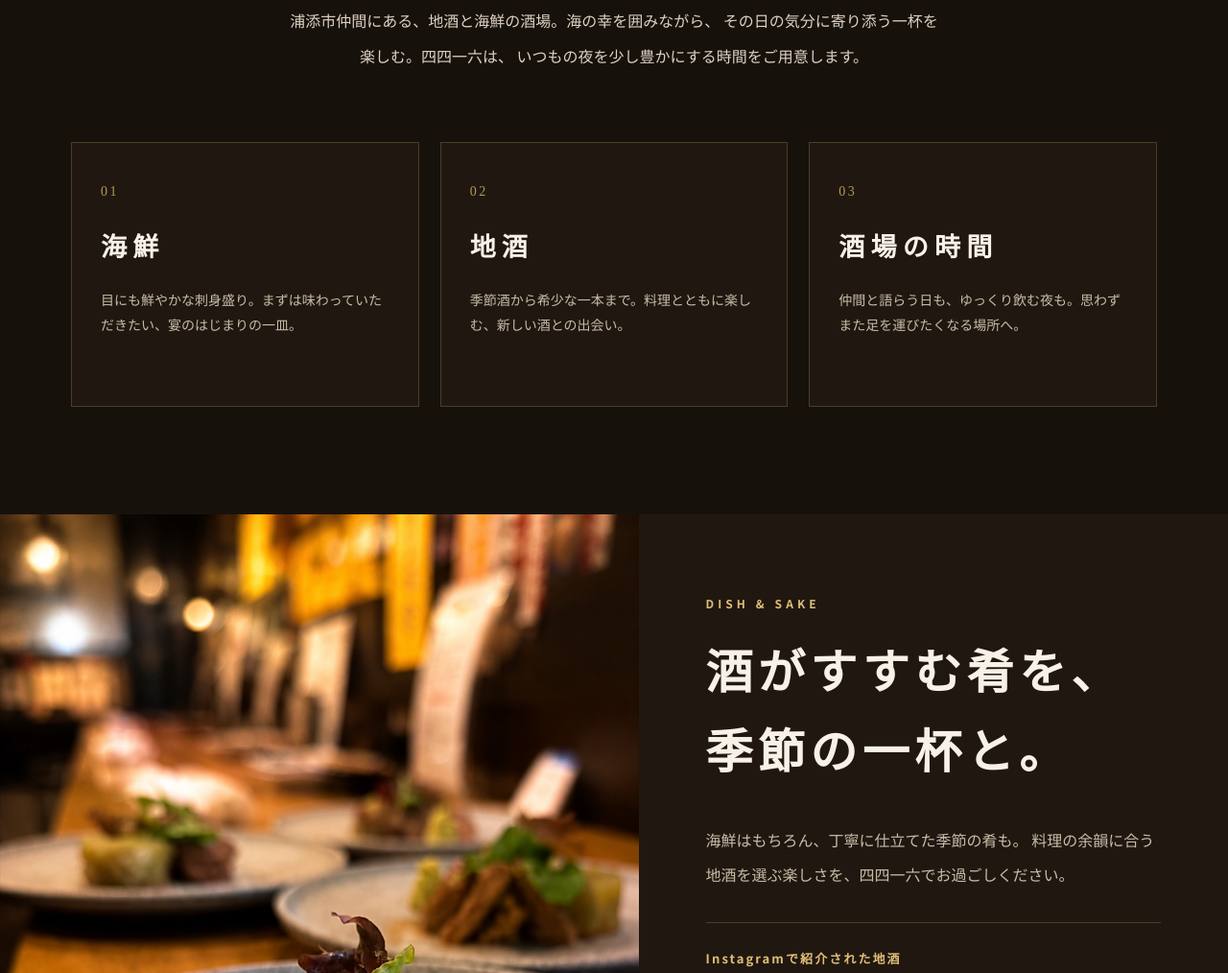
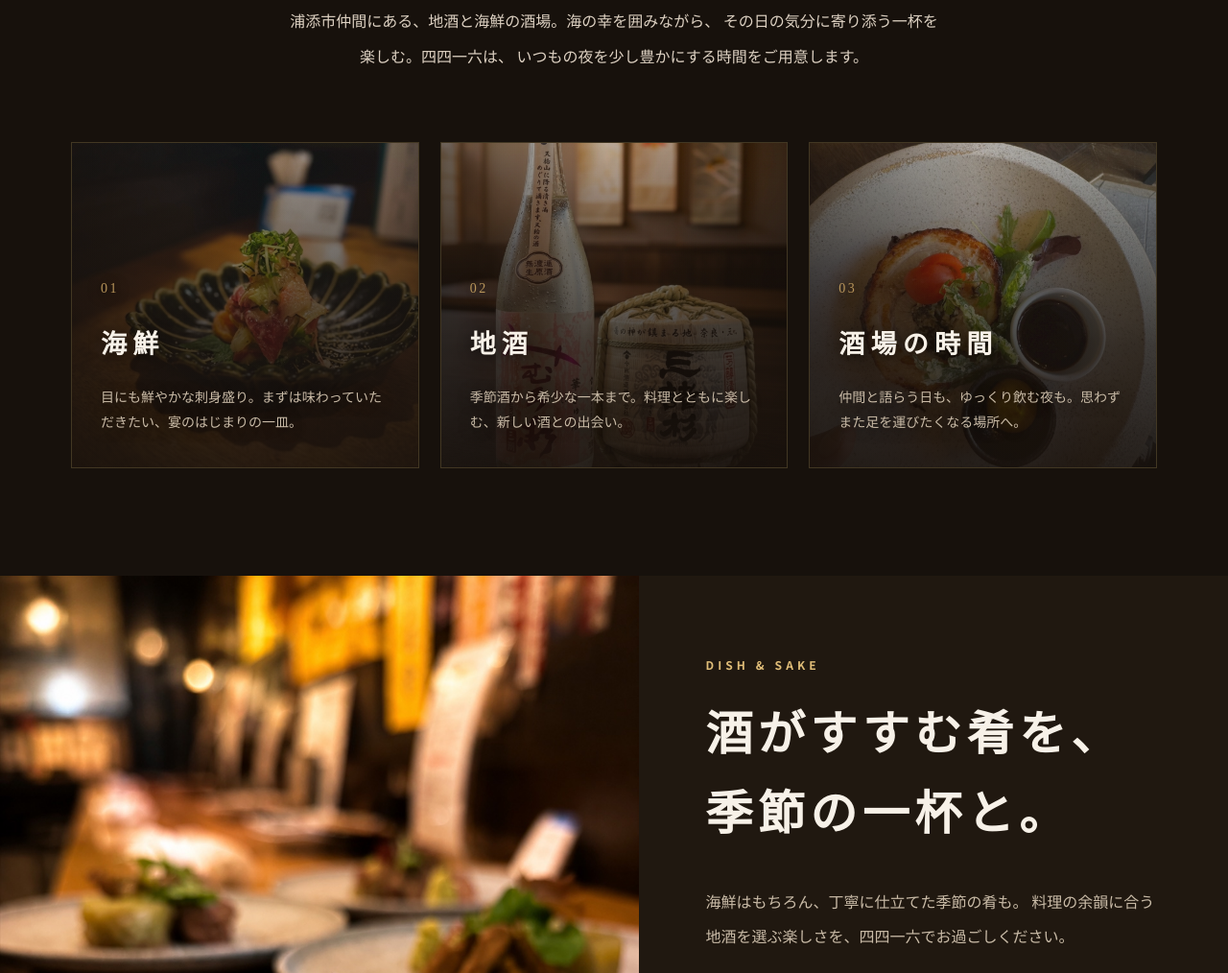
Before and after one commit to 4416yoshihiro/yoshi-hiro-4416-site, a plain HTML site: page index.html in a window 1280 px wide. Shown: the part 1174-2188 px from the top of the page at 96% size. Drawn offline with Linux system fonts and the light colour scheme.

Commit message:
Add files via upload

```diff
--- a/index.html
+++ b/index.html
@@ -78,17 +78,20 @@
           いつもの夜を少し豊かにする時間をご用意します。
         </p>
         <div class="promise-grid">
-          <article class="promise reveal">
+          <article class="promise promise-with-image promise-seafood reveal">
+            <img class="promise-image" src="kaisen-dish.jpg" alt="海鮮の一皿" loading="lazy">
             <span class="promise-number">01</span>
             <h3>海鮮</h3>
             <p>目にも鮮やかな刺身盛り。まずは味わっていただきたい、宴のはじまりの一皿。</p>
           </article>
-          <article class="promise reveal">
+          <article class="promise promise-with-image reveal">
+            <img class="promise-image" src="jizake-sake.jpg" alt="地酒の瓶と菰樽" loading="lazy">
             <span class="promise-number">02</span>
             <h3>地酒</h3>
             <p>季節酒から希少な一本まで。料理とともに楽しむ、新しい酒との出会い。</p>
           </article>
-          <article class="promise reveal">
+          <article class="promise promise-with-image promise-time reveal">
+            <img class="promise-image" src="izakaya-time.jpg" alt="酒場で楽しむ季節の一皿" loading="lazy">
             <span class="promise-number">03</span>
             <h3>酒場の時間</h3>
             <p>仲間と語らう日も、ゆっくり飲む夜も。思わずまた足を運びたくなる場所へ。</p>
--- a/styles.css
+++ b/styles.css
@@ -305,10 +305,60 @@ img {
 }
 
 .promise {
+  position: relative;
+  overflow: hidden;
   min-height: 276px;
   padding: 34px 30px;
   border: 1px solid var(--line);
   background: var(--night-soft);
+}
+
+.promise-with-image {
+  display: flex;
+  flex-direction: column;
+  justify-content: flex-end;
+  min-height: 340px;
+  background: #16100b;
+}
+
+.promise-with-image::after {
+  position: absolute;
+  inset: 0;
+  z-index: 1;
+  content: "";
+  background:
+    linear-gradient(180deg, rgba(24, 17, 12, 0.14) 0%, rgba(24, 17, 12, 0.72) 62%, rgba(24, 17, 12, 0.9) 100%),
+    linear-gradient(90deg, rgba(24, 17, 12, 0.58) 0%, rgba(24, 17, 12, 0.12) 48%, rgba(24, 17, 12, 0.32) 100%);
+}
+
+.promise-image {
+  position: absolute;
+  inset: 0;
+  width: 100%;
+  height: 100%;
+  object-fit: cover;
+  object-position: 46% 68%;
+  transform: scale(1.02);
+}
+
+.promise-with-image .promise-number,
+.promise-with-image h3,
+.promise-with-image p {
+  position: relative;
+  z-index: 2;
+  text-shadow: 0 2px 14px rgba(0, 0, 0, 0.55);
+}
+
+.promise-with-image p {
+  color: rgba(250, 246, 237, 0.84);
+}
+
+.promise-seafood .promise-image {
+  object-position: 50% 72%;
+}
+
+.promise-time .promise-image {
+  object-position: 50% 58%;
 }
 
 .promise-number {
@@ -412,10 +462,8 @@ img {
   max-width: 1180px;
   padding: clamp(48px, 7vw, 76px);
   margin: 0 auto clamp(75px, 10vw, 120px);
-  border: 1px solid var(--line);
-  background:
-
-    transparent;
+  border: 0;
+  background: transparent;
 }
 
 .band-copy p:not(.overline) {
@@ -459,18 +507,6 @@ img {
   justify-content: center;
   margin: 24px 0 47px;
   color: var(--ink-muted);
-  .instagram-band {
-      border: 0;
-      background: transparent;
-  }
-
-  @media (max-width: 840px) {
-      .band-copy h2 {
-            font-size: clamp(25px, 6.5vw, 29px);
-            letter-spacing: 0.06em;
-      }
-  }
-
   font-size: 14px;
 }
 
@@ -499,7 +535,6 @@ img {
   text-align: left;
   color: var(--ink);
   border: 0;
-  border-radius: 3px;
   background: transparent;
   box-shadow: none;
   opacity: 0;
@@ -522,7 +557,7 @@ img {
 
 .reviewer {
   margin: 0 0 3px;
-  color: #111;
+  color: var(--ink);
   font-size: 21px;
   font-weight: 700;
 }
@@ -806,6 +841,10 @@ img {
     margin-bottom: 14px;
   }
 
+  .promise-with-image {
+    min-height: 320px;
+  }
+
   .signature {
     margin-bottom: 68px;
   }
@@ -824,6 +863,11 @@ img {
     padding: 42px 24px;
     margin-right: 18px;
     margin-left: 18px;
+  }
+
+  .band-copy h2 {
+    font-size: clamp(25px, 6.5vw, 29px);
+    letter-spacing: 0.06em;
   }
 
   .instagram-band .button {
@@ -932,16 +976,3 @@ img {
     transform: none;
   }
 }
-
-
-.instagram-band {
-    border: 0;
-    background: transparent;
-}
-
-@media (max-width: 840px) {
-    .band-copy h2 {
-          font-size: clamp(25px, 6.5vw, 29px);
-          letter-spacing: 0.06em;
-    }
-}
```
Also changed, not shown: izakaya-time.jpg (added), jizake-sake.jpg (added), kaisen-dish.jpg (added).
